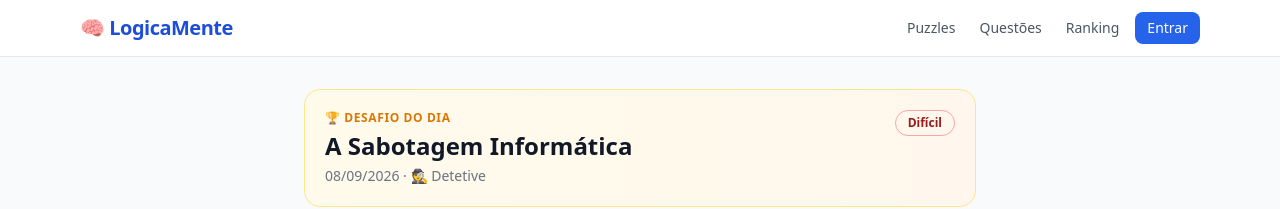
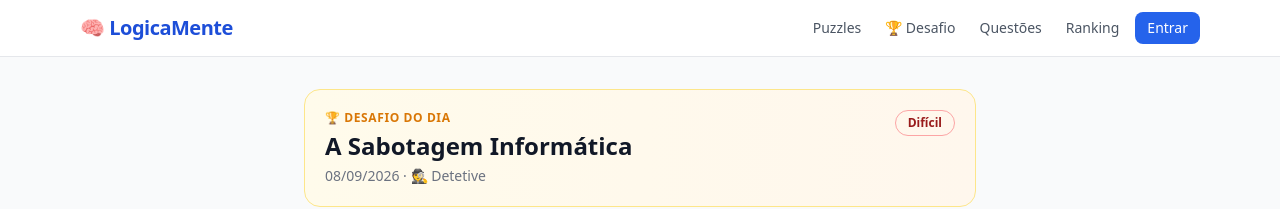
Before and after one commit to daniafonsoortega/logica, a Next.js app: page /desafio-diario in a window 1280 px wide. Shown: the top 209 px of the page. Built offline with nearby package versions, Linux system fonts and the light colour scheme; no server answers.

Commit message:
feat: add Desafio Diário nav link

```diff
--- a/src/app/layout.tsx
+++ b/src/app/layout.tsx
@@ -30,6 +30,7 @@ export default function RootLayout({ children }: { children: React.ReactNode })
             <div className="flex items-center gap-4">
               <div className="hidden sm:flex gap-6 text-sm font-medium">
                 <Link href="/puzzles" className="text-gray-600 hover:text-blue-700 transition-colors">Puzzles</Link>
+                <Link href="/desafio-diario" className="text-gray-600 hover:text-amber-600 transition-colors">🏆 Desafio</Link>
                 <Link href="/questoes" className="text-gray-600 hover:text-blue-700 transition-colors">Questões</Link>
                 <Link href="/ranking" className="text-gray-600 hover:text-blue-700 transition-colors">Ranking</Link>
               </div>
```
